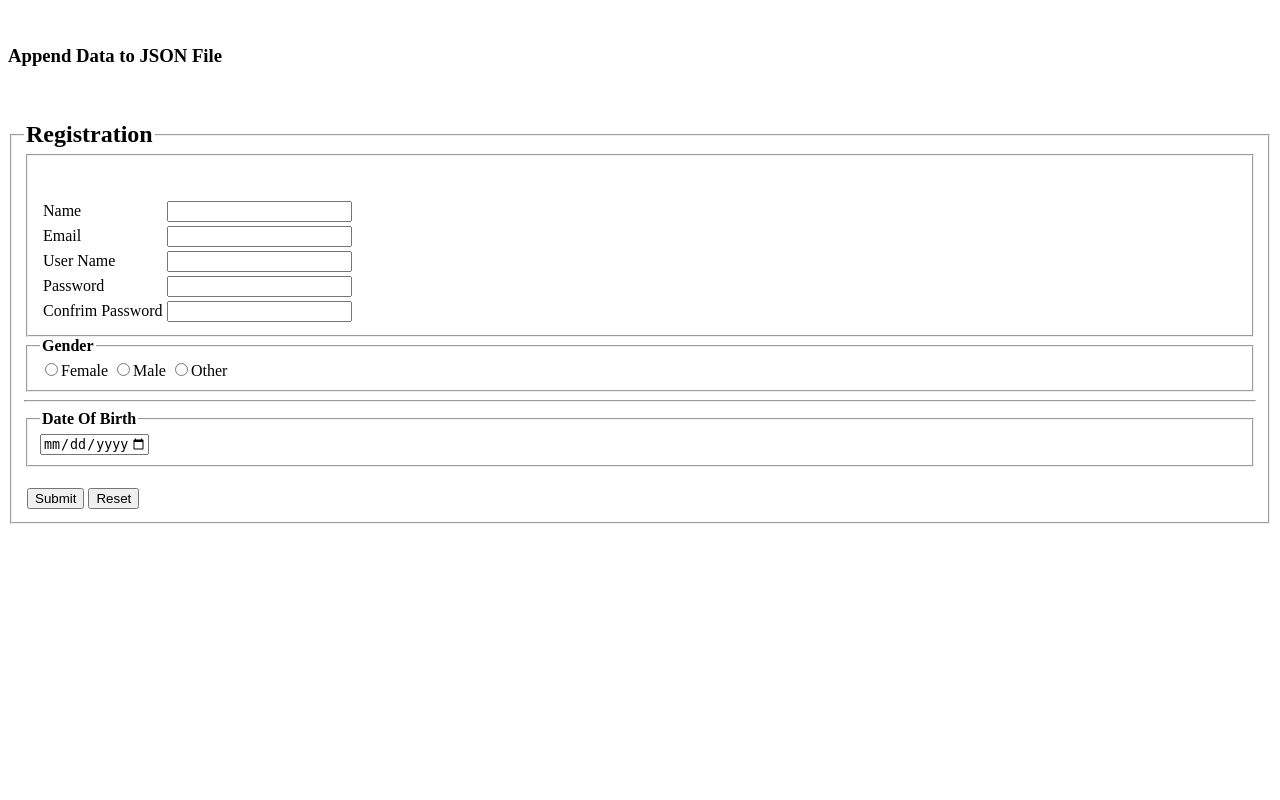
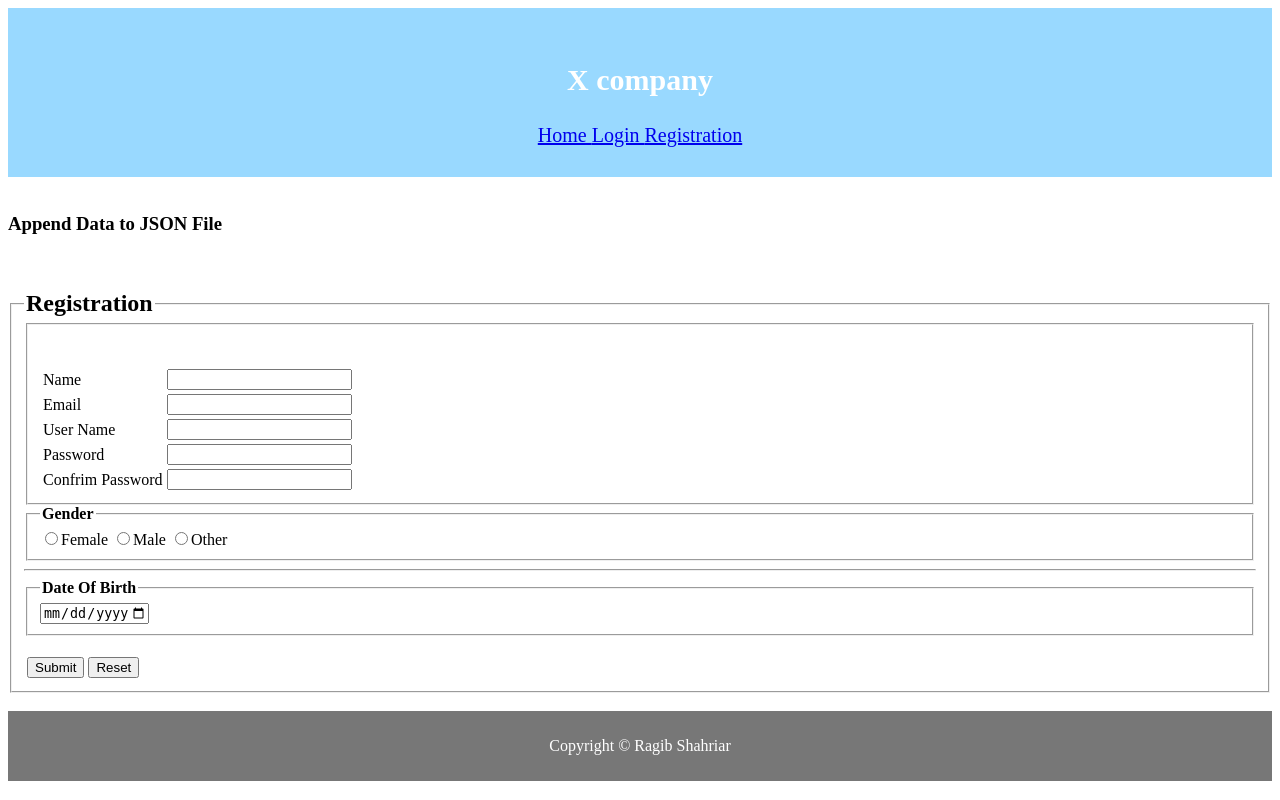
Before and after one commit to ragib80/Web-Tech, a PHP site: page /Store.php in a window 1280 px wide. Run offline with PHP 8.4, Linux system fonts and the light colour scheme.

Commit message:
Lab Task 4 a,b,c Problem Solved

```diff
--- a/Lab Task 3/4. Registration JSON/Store.php
+++ b/Lab Task 3/4. Registration JSON/Store.php
@@ -1,3 +1,32 @@
+
+
+<!DOCTYPE html>
+ <html>
+      <head>
+           <title>Append Data to JSON File using PHP</title>
+           <script src="https://ajax.googleapis.com/ajax/libs/jquery/2.2.0/jquery.min.js"></script>
+
+           <script src="https://maxcdn.bootstrapcdn.com/bootstrap/3.3.6/js/bootstrap.min.js"></script>
+
+           <style >
+     header {
+  background-color: #99d9ff;
+  padding: 30px;
+  text-align: center;
+  font-size: 20px;
+  color: white;
+
+}
+  footer {
+  background-color: #777;
+  padding: 10px;
+  text-align: center;
+  color: white;
+}
+           </style>
+      </head>
+
+
 <?php
  $message = '';
  $error = '';
@@ -59,15 +88,20 @@
       }
  }
  ?>
-<!DOCTYPE html>
- <html>
-      <head>
-           <title>Append Data to JSON File using PHP</title>
-           <script src="https://ajax.googleapis.com/ajax/libs/jquery/2.2.0/jquery.min.js"></script>
 
-           <script src="https://maxcdn.bootstrapcdn.com/bootstrap/3.3.6/js/bootstrap.min.js"></script>
-      </head>
       <body>
+
+   <header>
+  <h2>X company</h2>
+  <h1 ></h1>
+
+  <div class="topnav">
+  <a  href="Home.html" > Home </a>
+  <a href="Login.php">Login </a>
+  <a href="Store.php">Registration </a>
+
+</div>
+</header>
            <br />
            <div >
                 <h3 >Append Data to JSON File</h3><br />
@@ -162,5 +196,10 @@
                 </form>
            </div>
            <br />
+
+           <footer>
+  <p>Copyright <span>&#169;</span> Ragib Shahriar</p>
+</footer>
+
       </body>
  </html>
```
Also changed, not shown: Lab Task 3/4. Registration JSON/Load.php (+31 -0 lines).
